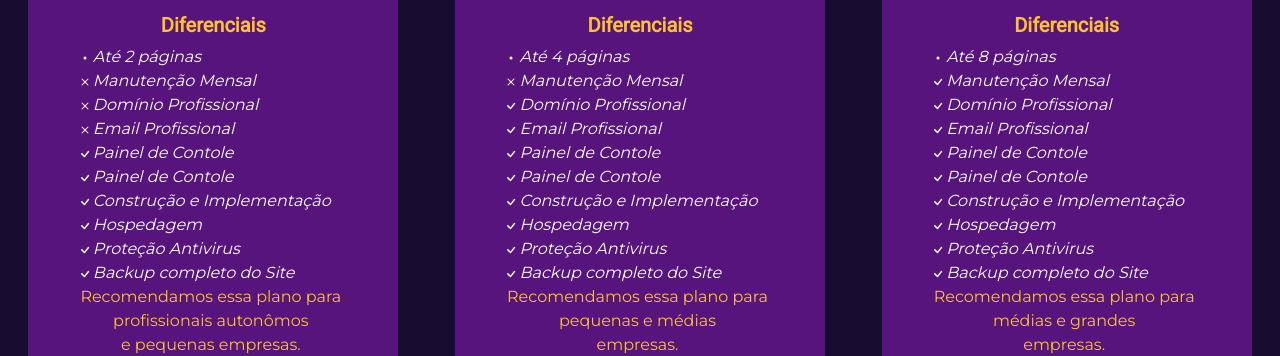
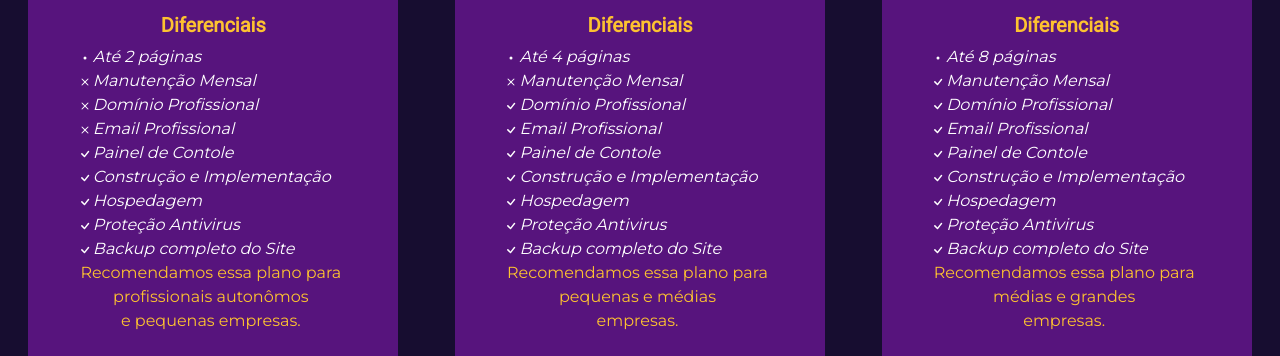
Before and after one commit to Eloisasilva98/ProjetoGrupoM2, a plain HTML site: page assets/servicos.html in a window 1280 px wide. Shown: the part 596-952 px from the top of the page. Drawn offline with nearby package versions, Linux system fonts and the light colour scheme.

Commit message:
correção serviços

```diff
--- a/assets/servicos.html
+++ b/assets/servicos.html
@@ -92,11 +92,6 @@
                   class="bibi-check" viewBox="0 0 16 16">
                   <path
                     d="M10.97 4.97a.75.75 0 0 1 1.07 1.05l-3.99 4.99a.75.75 0 0 1-1.08.02L4.324 8.384a.75.75 0 1 1 1.06-1.06l2.094 2.093 3.473-4.425a.267.267 0 0 1 .02-.022z" />
-                </svg>Painel de Contole</i></li>
-            <li><i class="bibi-check"><svg xmlns="http://www.w3.org/2000/svg" width="16" height="16" fill="currentColor"
-                  class="bibi-check" viewBox="0 0 16 16">
-                  <path
-                    d="M10.97 4.97a.75.75 0 0 1 1.07 1.05l-3.99 4.99a.75.75 0 0 1-1.08.02L4.324 8.384a.75.75 0 1 1 1.06-1.06l2.094 2.093 3.473-4.425a.267.267 0 0 1 .02-.022z" />
                 </svg>Construção e Implementação</i></li>
             <li><i class="bibi-check"><svg xmlns="http://www.w3.org/2000/svg" width="16" height="16" fill="currentColor"
                   class="bibi-check" viewBox="0 0 16 16">
@@ -146,11 +141,6 @@
                   <path
                     d="M10.97 4.97a.75.75 0 0 1 1.07 1.05l-3.99 4.99a.75.75 0 0 1-1.08.02L4.324 8.384a.75.75 0 1 1 1.06-1.06l2.094 2.093 3.473-4.425a.267.267 0 0 1 .02-.022z" />
                 </svg>Email Profissional</i></li>
-            <li><i class="bibi-check"><svg xmlns="http://www.w3.org/2000/svg" width="16" height="16" fill="currentColor"
-                  class="bibi-check" viewBox="0 0 16 16">
-                  <path
-                    d="M10.97 4.97a.75.75 0 0 1 1.07 1.05l-3.99 4.99a.75.75 0 0 1-1.08.02L4.324 8.384a.75.75 0 1 1 1.06-1.06l2.094 2.093 3.473-4.425a.267.267 0 0 1 .02-.022z" />
-                </svg>Painel de Contole</i></li>
             <li><i class="bibi-check"><svg xmlns="http://www.w3.org/2000/svg" width="16" height="16" fill="currentColor"
                   class="bibi-check" viewBox="0 0 16 16">
                   <path
@@ -218,11 +208,6 @@
                   class="bibi-check" viewBox="0 0 16 16">
                   <path
                     d="M10.97 4.97a.75.75 0 0 1 1.07 1.05l-3.99 4.99a.75.75 0 0 1-1.08.02L4.324 8.384a.75.75 0 1 1 1.06-1.06l2.094 2.093 3.473-4.425a.267.267 0 0 1 .02-.022z" />
-                </svg>Painel de Contole</i></li>
-            <li><i class="bibi-check"><svg xmlns="http://www.w3.org/2000/svg" width="16" height="16" fill="currentColor"
-                  class="bibi-check" viewBox="0 0 16 16">
-                  <path
-                    d="M10.97 4.97a.75.75 0 0 1 1.07 1.05l-3.99 4.99a.75.75 0 0 1-1.08.02L4.324 8.384a.75.75 0 1 1 1.06-1.06l2.094 2.093 3.473-4.425a.267.267 0 0 1 .02-.022z" />
                 </svg>Construção e Implementação</i></li>
             <li><i class="bibi-check"><svg xmlns="http://www.w3.org/2000/svg" width="16" height="16" fill="currentColor"
                   class="bibi-check" viewBox="0 0 16 16">
```
